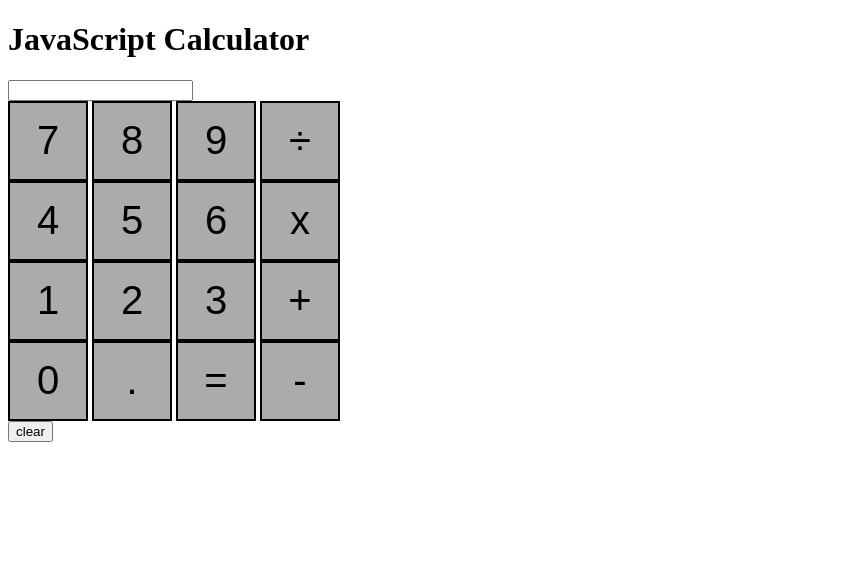
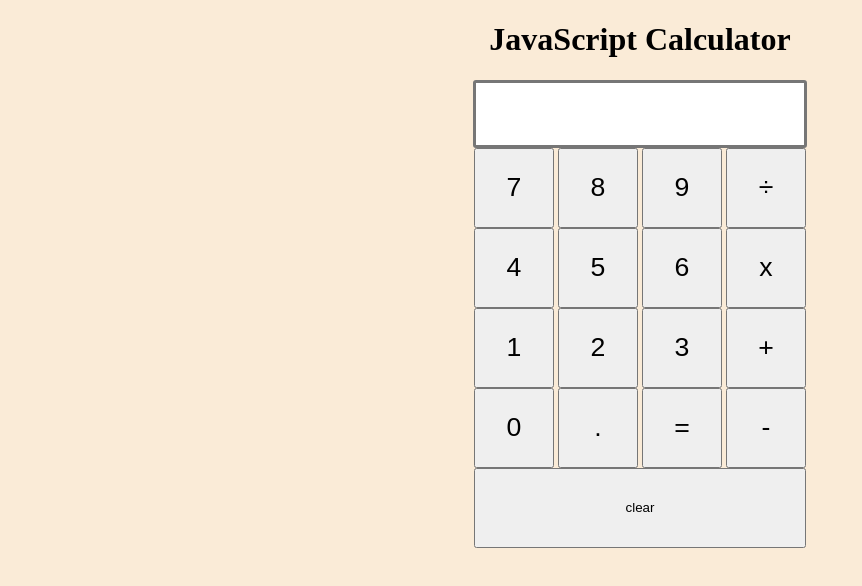
Before and after one commit to harrysokool/JS_calculator, a plain HTML site: page index.html in a window 1280 px wide. Shown: the whole page, without its empty margins (0-862 px from the left). Drawn offline with Linux system fonts and the light colour scheme.

Commit message:
finish basic style

```diff
--- a/index.html
+++ b/index.html
@@ -12,12 +12,14 @@
 
     <body>
       <header>
-        <h1>JavaScript Calculator</h1>
+        <h1 class="h1_header">JavaScript Calculator</h1>
       </header>
 
       <main>
-        <section>
+        <section class="section_calc">
+          <div class="div_input">
             <input type="text" id="result" class="calc_result">
+          </div>
 
           <div class="row">
             <button class="num_button">7</button>
@@ -43,7 +45,7 @@
             <button class="op_button">=</button>
             <button class="op_button">-</button>
           </div>
-            <button>clear</button>
+          <button class="clear_button">clear</button>
         </section>
       </main>
 
--- a/styles.css
+++ b/styles.css
@@ -1,15 +1,36 @@
-.row {
+body {
+  background-color: antiquewhite;
+}
 
+.h1_header {
+  text-align:center;
+}
+
+.section_calc {
+  text-align: center;
+}
+
+.calc_result {
+  width: 324px;
+  text-align: right;
+  height: 60px;
+  font-size: 20pt;
+  border-radius: 3px;
+  border-style: solid;
+  border-width: 3px;
 }
 
 .num_button, .op_button {
-  background-color: rgb(171, 171, 171);
-  color: black;
+  /* background-color: rgb(171, 171, 171); */
+  /* color: black;
   border-style: solid;
-  border-color: black;
-  text-decoration: none;
+  border-color: black; */
   width: 80px;
   height: 80px;
-  font-size: 40px;
+  font-size: 20pt;
+}
 
+.clear_button {
+  width: 332px;
+  height: 80px;
 }
```
Lines whose indentation alone changed are shown as unchanged.
